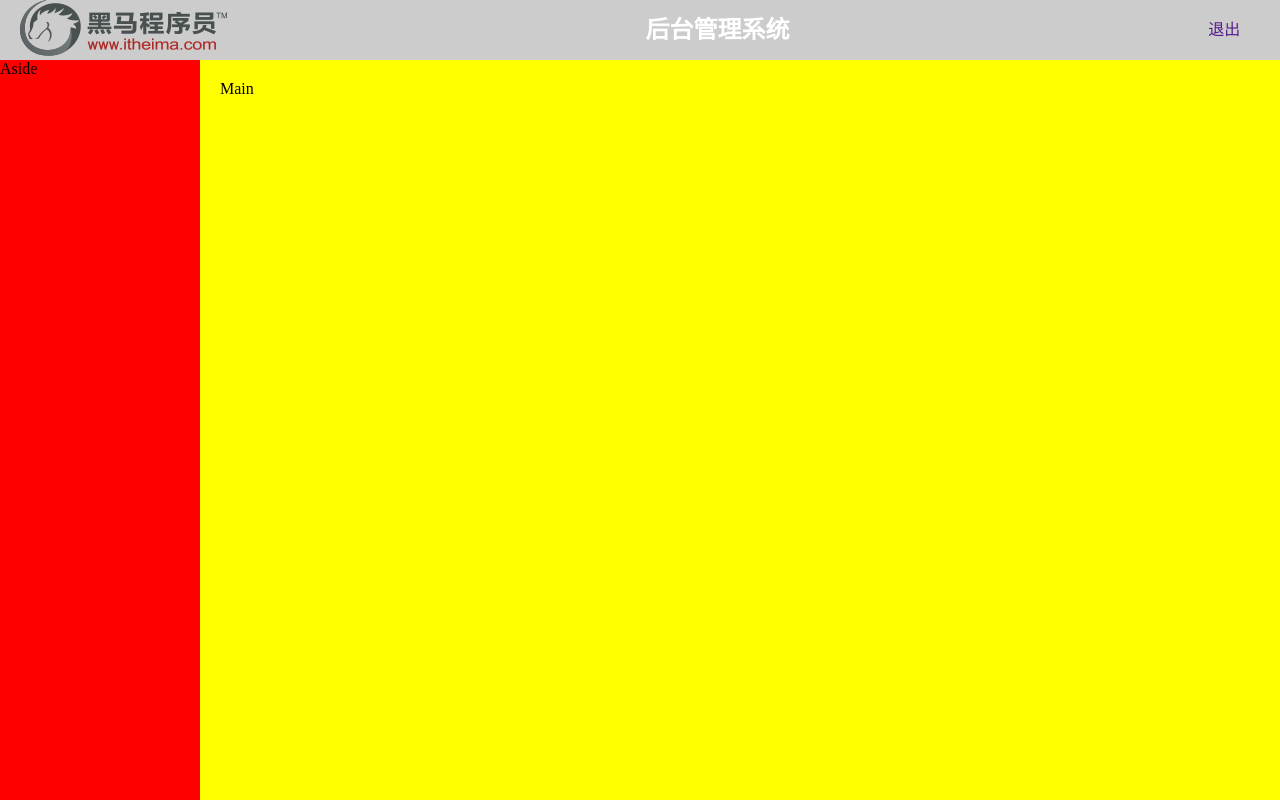
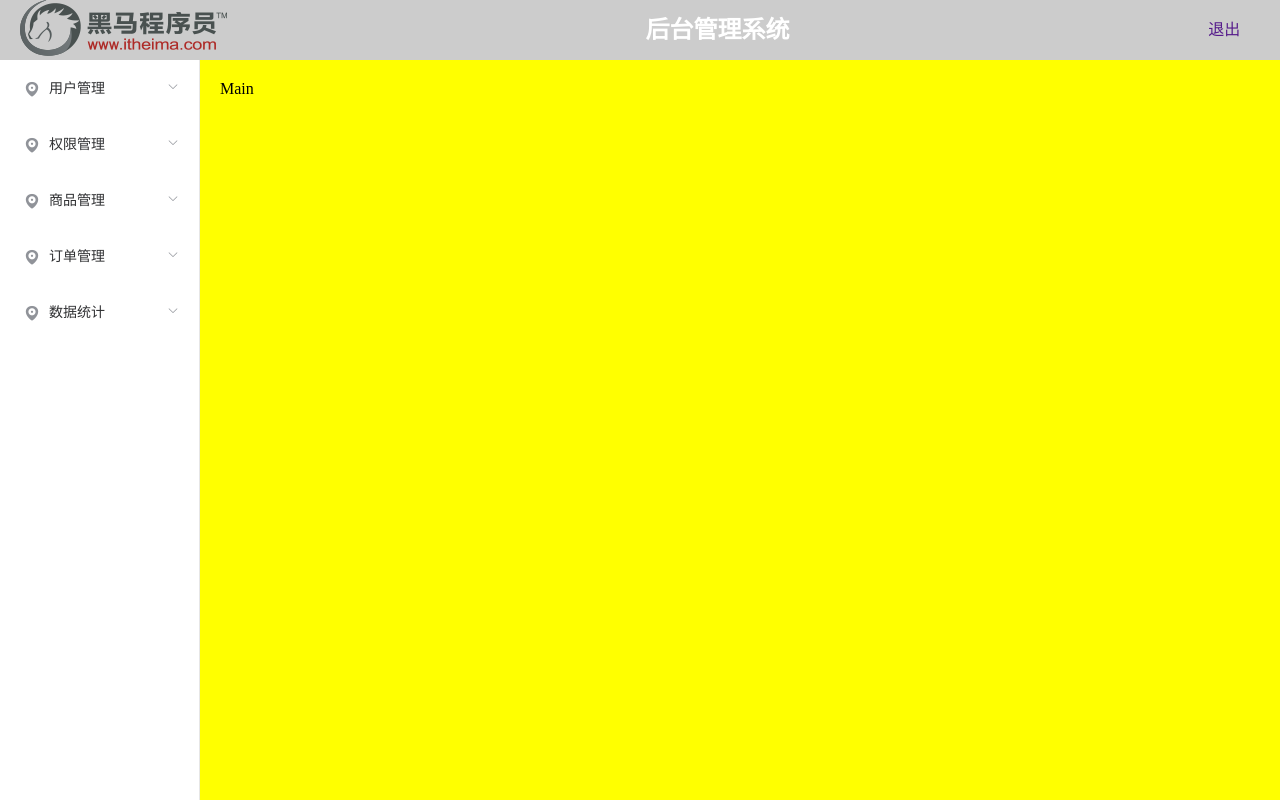
Before and after one commit to qq7783/server, a Vue app: page /login in a window 1280 px wide. Built offline with nearby package versions, Linux system fonts and the light colour scheme; sample sign-in values are in the browser's storage.

Commit message:
登录验证

```diff
--- a/src/components/home.vue
+++ b/src/components/home.vue
@@ -9,19 +9,70 @@
           <h1>后台管理系统</h1>
         </el-col>
         <el-col :span="1">
-          <a href="">退出</a>
+          <a href>退出</a>
         </el-col>
       </el-row>
     </el-header>
     <el-container>
-      <el-aside width="200px" class="aside">Aside</el-aside>
+      <el-aside width="200px" class="aside">
+        <el-menu :router="true" :unique-opened="true" default-active="1" class="el-menu-vertical-demo">
+          <el-submenu index="1">
+            <template slot="title">
+              <i class="el-icon-location"></i>
+              <span>用户管理</span>
+            </template>
+            <el-menu-item index="1-1">用户列表</el-menu-item>
+          </el-submenu>
+          <el-submenu index="2">
+            <template slot="title">
+              <i class="el-icon-location"></i>
+              <span>权限管理</span>
+            </template>
+            <el-menu-item index="1-1">角色列表</el-menu-item>
+            <el-menu-item index="1-2">权限列表</el-menu-item>
+          </el-submenu>
+          <el-submenu index="3">
+            <template slot="title">
+              <i class="el-icon-location"></i>
+              <span>商品管理</span>
+            </template>
+            <el-menu-item index="1-1">商品列表</el-menu-item>
+            <el-menu-item index="1-2">分类参数</el-menu-item>
+            <el-menu-item index="1-2">商品分类</el-menu-item>
+          </el-submenu>
+          <el-submenu index="4">
+            <template slot="title">
+              <i class="el-icon-location"></i>
+              <span>订单管理</span>
+            </template>
+            <el-menu-item index="1-1">订单列表</el-menu-item>
+          </el-submenu>
+          <el-submenu index="5">
+            <template slot="title">
+              <i class="el-icon-location"></i>
+              <span>数据统计</span>
+            </template>
+            <el-menu-item index="1-1">数据列表</el-menu-item>
+          </el-submenu>
+        </el-menu>
+      </el-aside>
       <el-main class="main">Main</el-main>
     </el-container>
   </el-container>
 </template>
 
 <script>
-export default {};
+export default {
+    // 登录权限验证 在页面加载完之前
+    beforeMount () {
+        if (!localStorage.getItem('token')) {
+            // 去登录页面
+            this.$router.push({
+                path: '/login'
+            })
+        }
+    }
+};
 </script>
 
 <style>
@@ -30,7 +81,7 @@ export default {};
   background: #ccc;
 }
 .aside {
-  background: red;
+  /* background: red; */
 }
 .main {
   background-color: yellow;
@@ -45,4 +96,7 @@ a {
   line-height: 60px;
   text-decoration: none;
 }
+.el-menu-vertical-demo {
+  height: 100%;
+}
 </style>
```
Lines whose indentation alone changed are shown as unchanged.
